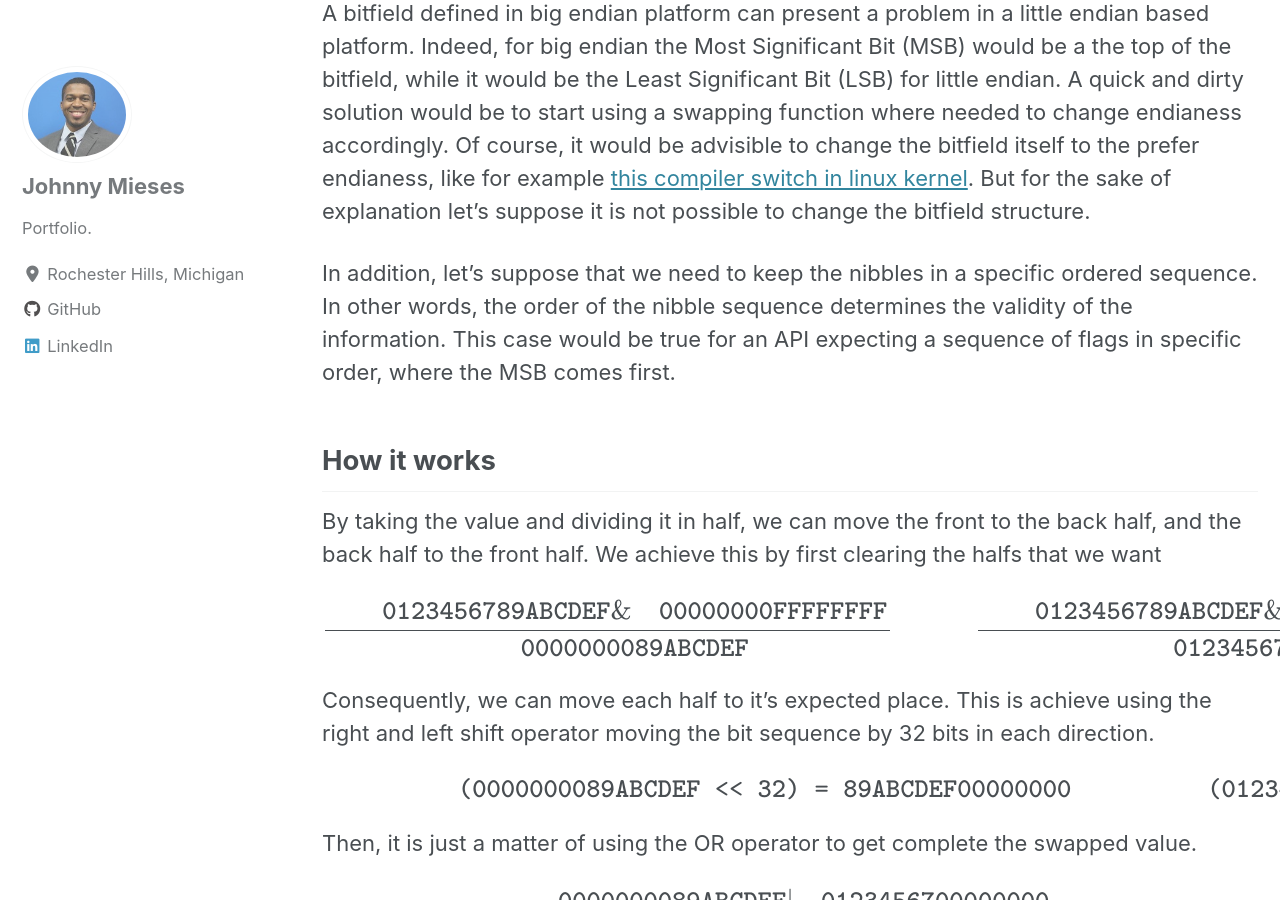
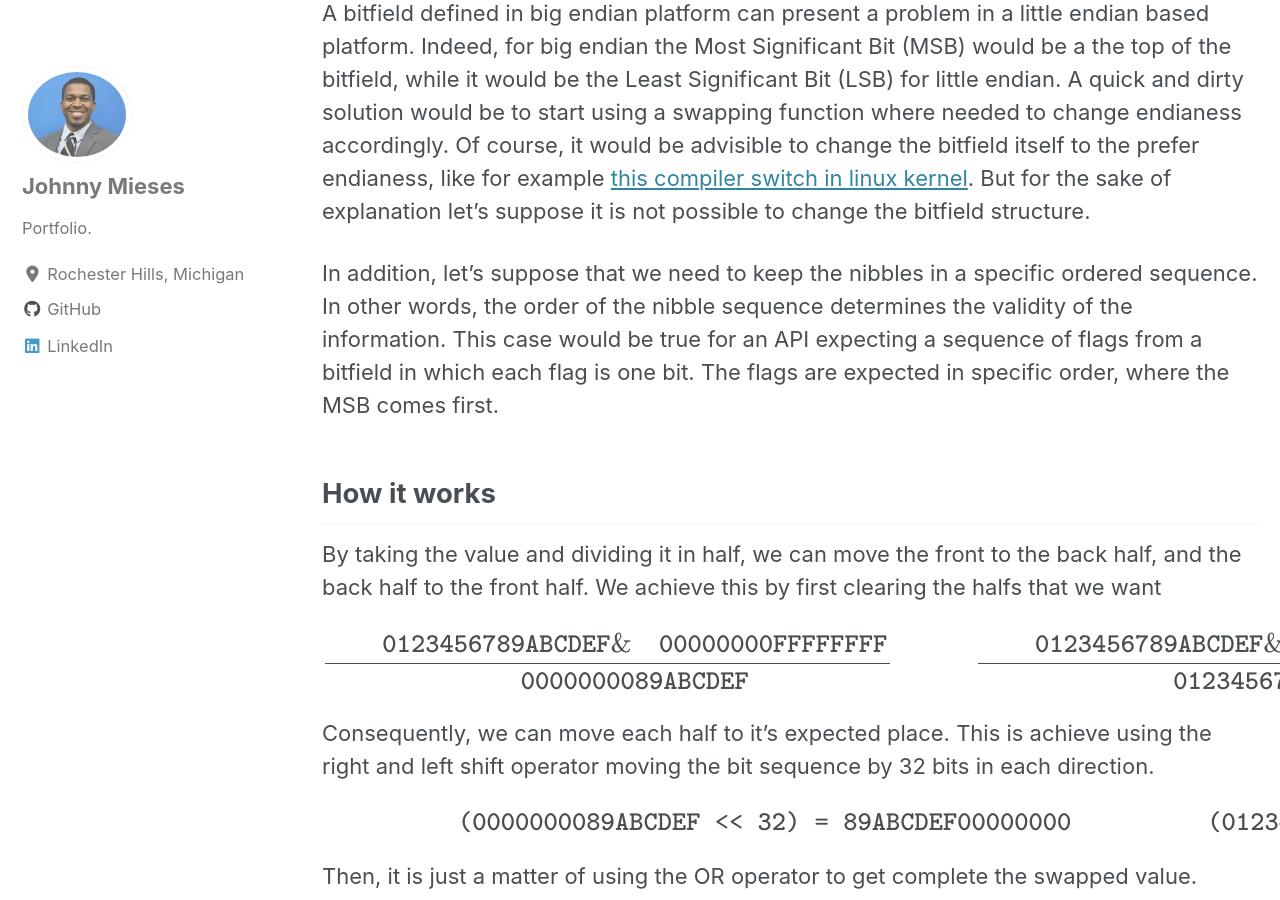
Before and after one commit to jmieses/jmportfolio.github.io, a Jekyll site: the page built from _posts/2020-04-24-Swapping-Nibbles-in-64-bitfield.md, in a window 1280 px wide and 900 px high, scrolled down 433 px. Built offline with Jekyll 4.4.1, drawn with Linux system fonts in a browser that asks for light colours; cached includes are drawn as plain includes; nearby versions of some CDN libraries; formulas are drawn with MathJax 3.

Commit message:
post update

```diff
--- a/_posts/2020-04-24-Swapping-Nibbles-in-64-bitfield.md
+++ b/_posts/2020-04-24-Swapping-Nibbles-in-64-bitfield.md
@@ -13,7 +13,7 @@ classes: wide
 
 A bitfield defined in big endian platform can present a problem in a little endian based platform. Indeed, for big endian the Most Significant Bit (MSB) would be a the top of the bitfield, while it would be the Least Significant Bit (LSB) for little endian. A quick and dirty solution would be to start using a swapping function where needed to change endianess accordingly. Of course, it would be advisible to change the bitfield itself to the prefer endianess, like for example [this compiler switch in linux kernel](http://lxr.linux.no/linux+v2.6.38/include/linux/ip.h). But for the sake of explanation let's suppose it is not possible to change the bitfield structure.
 
-In addition, let's suppose that we need to keep the nibbles in a specific ordered sequence. In other words, the order of the nibble sequence determines the validity of the information. This case would be true for an API expecting a sequence of flags in specific order, where the MSB comes first.
+In addition, let's suppose that we need to keep the nibbles in a specific ordered sequence. In other words, the order of the nibble sequence determines the validity of the information. This case would be true for an API expecting a sequence of flags from a bitfield in which each flag is one bit. The flags are expected in specific order, where the MSB comes first.
 
 
 ## How it works
```
